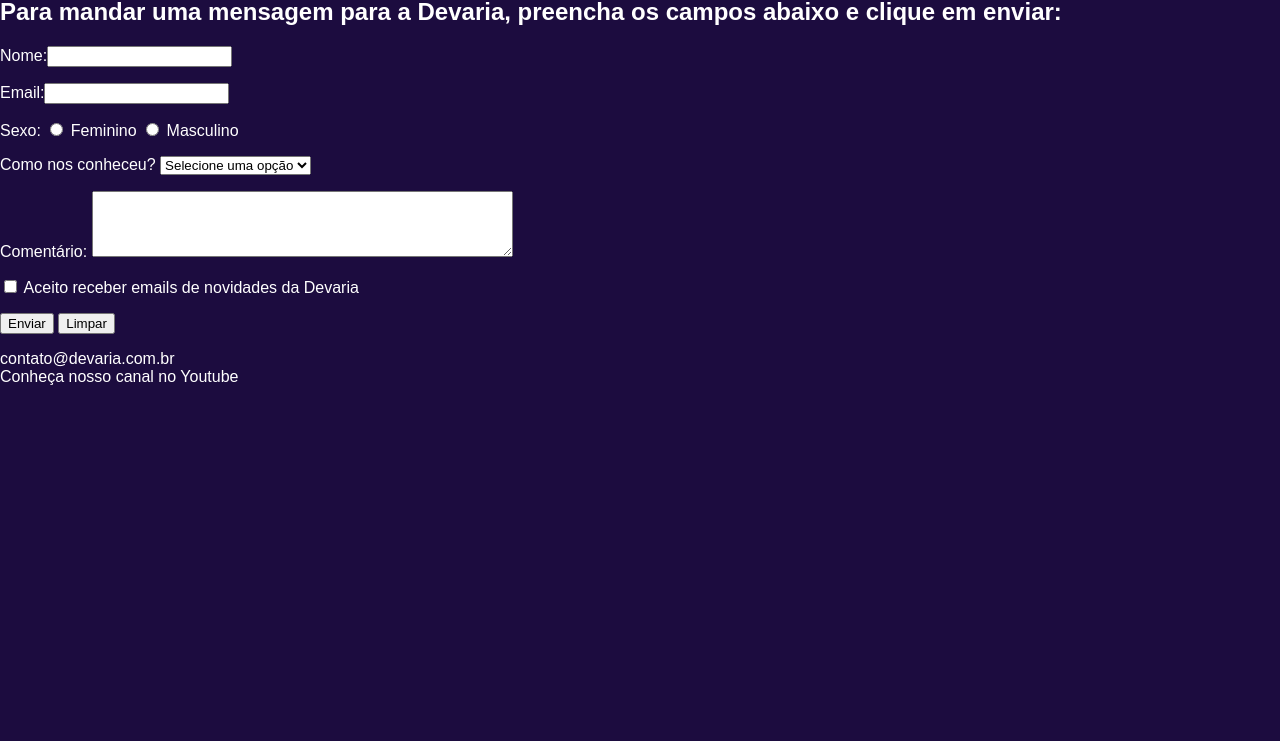
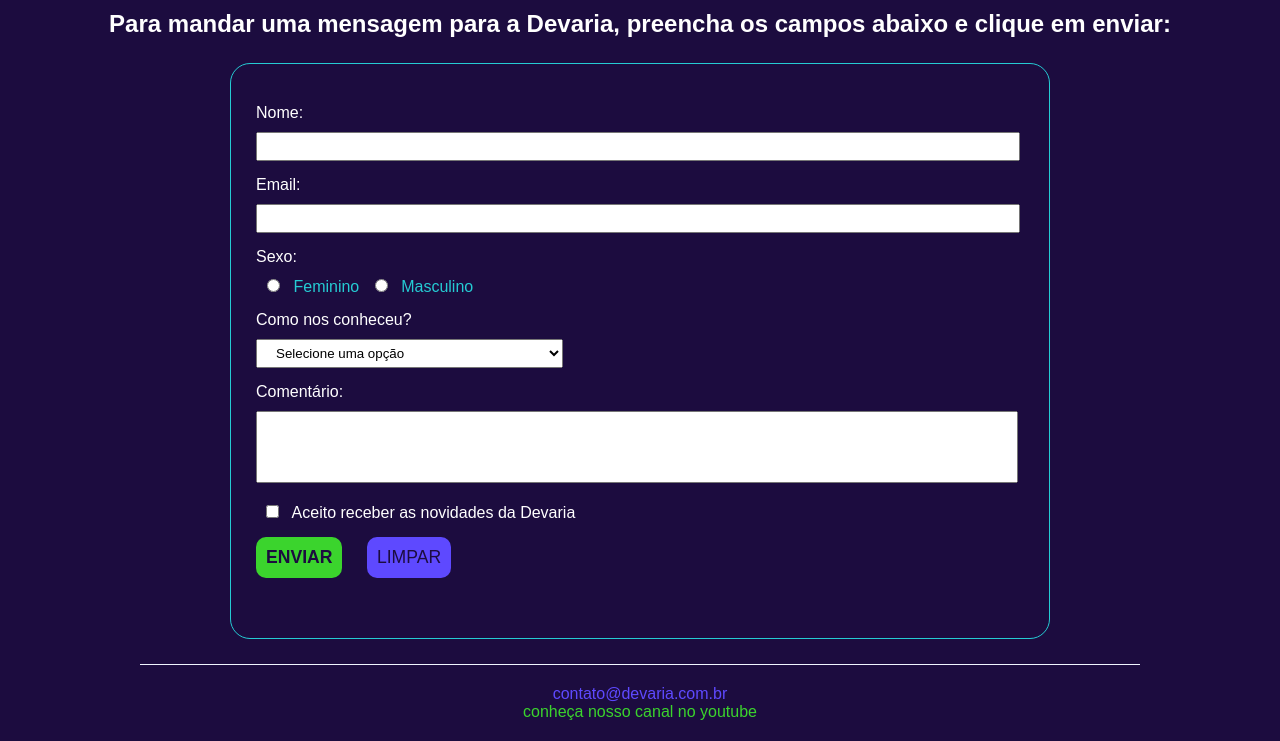
Before and after one commit to WesCarvalho/Meus-primeiros-HTML, a plain HTML site: page FaleConosco.html in a window 1280 px wide. Shown: the part 175-916 px from the top of the page. Before the commit the page ends 800 px from the top, so only its background shows below. Drawn offline with Linux system fonts and the light colour scheme.

Commit message:
CSS - Estilização das demais paginas

```diff
--- a/FaleConosco.html
+++ b/FaleConosco.html
@@ -5,7 +5,9 @@
         <meta charset="utf-8"/>
         <meta name="viewport" content="width=device-width, initial-scale=1.0" />
         <link rel="stylesheet" href="Public/Css/devaria.css" />
+        <link rel="stylesheet" href="Public/Css/footer.css" />
         <link rel="stylesheet" href="Public/Css/header.css" />
+        <link rel="stylesheet" href="Public/Css/faleconosco.css" />
     </head>
     <body>
         <header>
@@ -21,22 +23,22 @@
             </nav>
         </header>
         <main>
-            <h1>Fale Conosco</h1>
-            <h2>Para mandar uma mensagem para a Devaria, preencha os campos abaixo e clique em enviar:</h2>
+            <h1 class="title text-center">Fale Conosco</h1>
+            <h2 class="sub-title text-center">Para mandar uma mensagem para a Devaria, preencha os campos abaixo e clique em enviar:</h2>
             <section>
-                <form action="index.html">
-                    <p>
+                <form action="index.html" class="contact-form margin-horizontal-20px">
+                    <div>
                         <label>Nome:</label><input type="text" name="Nome"/>
-                    </p>
-                    <p>
+                    </div>
+                    <div>
                         <label>Email:</label><input type="text" name="Email"/>
-                    </p>
-                    <p>
+                    </div>
+                    <div>
                         <label>Sexo:</label>
-                        <input type="radio" name="Sexo" /> <label>Feminino</label>
-                        <input type="radio" name="Sexo" /> <label>Masculino</label>
-                    </p>
-                    <p>
+                        <input type="radio" name="Sexo" /> <span>Feminino</span>
+                        <input type="radio" name="Sexo" /> <span>Masculino</span>
+                    </div>
+                    <div>
                         <label>Como nos conheceu?</label>
                         <select name="Conheceu">
                             <option selected>Selecione uma opção</option>
@@ -45,19 +47,19 @@
                             <option>Amigos</option>
                             <option>Outros</option>
                         </select>
-                    </p>
-                    <p>
+                    </div>
+                    <div>
                         <label>Comentário:</label>
                         <textarea name="Comentario" rows="4" cols="50"></textarea>
-                    </p>
-                    <p>
+                    </div>
+                    <div>
                         <input type="checkbox" name="Aceite"/>
-                        <label>Aceito receber emails de novidades da Devaria</label>
-                    </p>
-                    <p>
+                        <span>Aceito receber as novidades da Devaria</span>
+                    </div>
+                    <div>
                         <input type="submit" name="Enviar" value="Enviar"/>
                         <input type="reset" name="Limpar" value="Limpar"/>
-                    </p>
+                    </div>
                 </form>
             </section>
         </main>
--- a/Public/Css/devaria.css
+++ b/Public/Css/devaria.css
@@ -1,4 +1,8 @@
 /* Estilos padrões do site */
+
+html {
+    height: 100%;
+}
 
 body {
     background-color: #1c0c3f;
@@ -6,3 +10,32 @@ body {
     color: #ffffff;
     margin: 0;
 }
+
+.title {
+    padding: 0 20px;
+    font-size: 1.75em;
+    text-transform: uppercase;
+}
+
+h1.title {
+    margin: 40px auto 20px;
+}
+
+.text-justify {
+    text-align: justify;
+}
+
+.text-center {
+    text-align: center;
+}
+
+.margin-horizontal-20px{
+    margin-left: 20px;
+    margin-right: 20px;
+}
+
+@media screen and (min-width: 992px) {
+    .width-50pct-desktop {
+        width: 50% !important;
+    }
+}
--- /dev/null
+++ b/Public/Css/faleconosco.css
@@ -0,0 +1,93 @@
+/* Estilos relacionados a pagina Fale conosco */
+
+.sub-title {
+    margin: 0 20px;
+}
+
+main .contact-form > div {
+    margin: 15px 0;
+}
+
+main .contact-form > div label {
+    display: block;
+    margin-bottom: 10px;
+}
+
+main .contact-form input,
+main .contact-form select,
+main .contact-form textarea {
+    width: 90%;
+    padding: 5px 15px;
+    outline-color: #3bd42d;
+}
+
+main .contact-form select {
+    width: 100%;
+}
+
+main .contact-form textarea {
+    resize: none;
+    padding-top: 15px;
+}
+
+main .contact-form > div input[type="radio"],
+main .contact-form > div input[type="checkbox"] {
+    width: 25px;
+}
+
+main .contact-form > div:nth-child(3) span{
+    color: #25cbd3;
+}
+
+main .contact-form > div input[type="submit"],
+main .contact-form > div input[type="reset"] {
+    width: 100%;
+    margin-bottom: 20px;
+    border: none;
+    text-transform: uppercase;
+    border-radius: 10px;
+    font-size: 1.1em;
+    color: #1c0c3f;
+}
+
+main .contact-form > div input[type="submit"] {
+    background-color: #3bd42d;
+    padding: 10px;
+    font-weight: bold;
+}
+
+main .contact-form > div input[type="reset"] {
+    background-color: #5e49ff;
+}
+
+@media screen and (min-width: 992px) {
+    main .contact-form {
+        width: 60%;
+        border: 1px solid #25cbd3;
+        border-radius: 20px;
+        padding: 25px;
+        margin: 25px auto;
+    }
+
+    main .contact-form input,
+    main .contact-form textarea {
+        width: 95%;
+        padding: 5px 15px;
+        outline-color: #3bd42d;
+    }
+
+    main .contact-form select {
+        width: 40%;
+    }
+
+    main .contact-form > div input[type="submit"],
+    main .contact-form > div input[type="reset"] {
+        width: auto;
+        padding: 10px;
+        outline: none;
+    }
+
+    main .contact-form > div input[type="submit"]{
+        margin-right: 20px;
+    }
+}
--- a/Public/Css/footer.css
+++ b/Public/Css/footer.css
@@ -0,0 +1,18 @@
+/* Estilos relacionados ao rodape */
+
+footer {
+    text-align: center;
+    border-top: 1px solid #f0f5ff;
+    padding: 20px;
+    width: 75%;
+    margin: auto;
+    text-transform: lowercase;
+}
+
+footer section span:first-child{
+    color: #5e49ff;
+}
+
+footer section span:last-child{
+    color: #3bd42d;
+}
--- a/Public/Css/index.css
+++ b/Public/Css/index.css
@@ -1,6 +1,32 @@
 /* Estilos da pagina inicial*/
+
+main {
+    text-align: center;
+}
 
 .cover-container figure img{
     width: 100%;
+}
 
+main h3.title {
+    font-size: 1.2em;
 }
+
+main section abbr {
+    color: #25cbd3;
+}
+
+.section-video div iframe{
+    width: 90%;
+}
+
+@media screen and (min-width: 992px) {
+    .cover-container {
+        width: 40%
+    }
+
+    .cover-container,
+    .section-video{
+        display: inline-block;
+    }
+}
```
Also changed, not shown: DevStars.html (+1 -0 lines), Professores.html (+9 -7 lines), Public/Css/professores.css (added, +21 -0 lines), index.html (+3 -2 lines).
